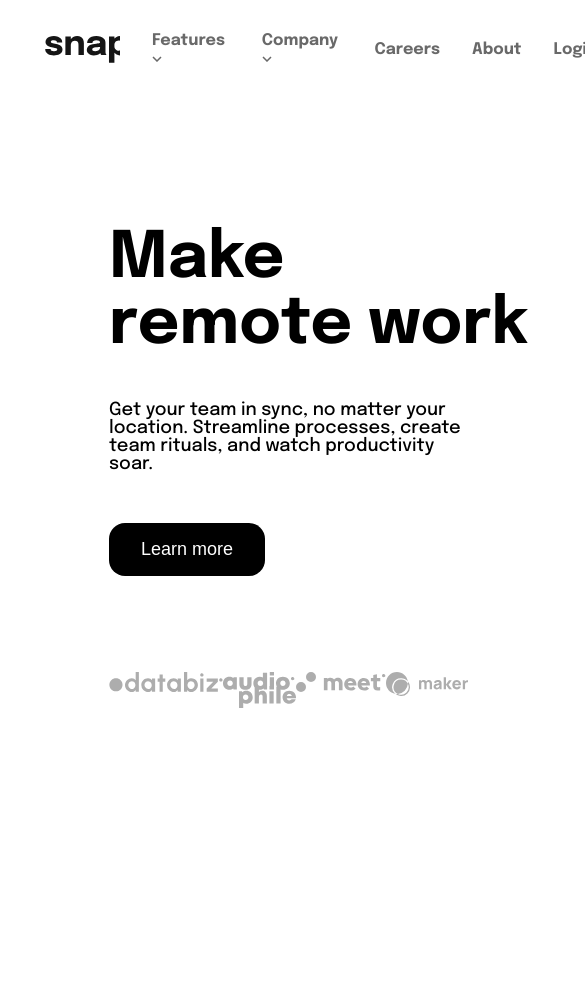
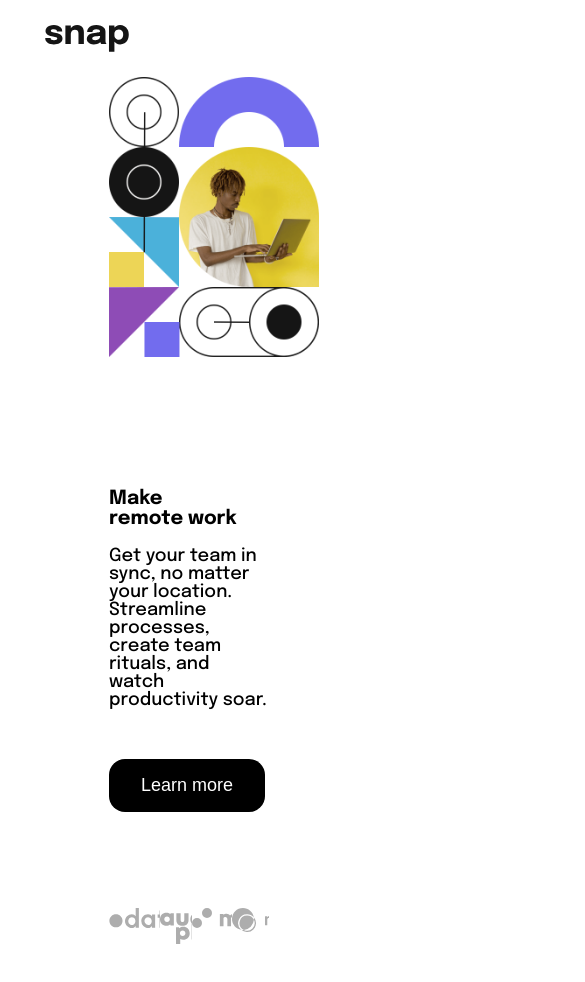
Before and after one commit to Dseals82/frontend-mentor-challenge, a React (Create React App) app: page / in a window 390 px wide. Shown: the top 982 px of the page, 585 px wide, since content can reach past the window. Before the commit the page ends 844 px from the top, so only its background shows below. Built offline with nearby package versions, Linux system fonts and the light colour scheme.

Commit message:
began initial implementation of responsive design

```diff
--- a/src/index.css
+++ b/src/index.css
@@ -5,6 +5,8 @@ body {
   margin: 0;
   box-sizing: border-box;
   padding: 0 45px 0 45px;
+  overflow-y: scroll;
+  overflow-x: hidden;
 }
 
 .grey-color {
@@ -58,28 +60,34 @@ body {
 
 .main-h1 {
   width: 100%;
-  font-size: 4rem;
+  font-size: 5vw;
   margin-top: 0;
 }
 
 .main-h1-make {
   width: 100%;
-  font-size: 4rem;
+  font-size: 5vw;
   font-weight: 700;
 }
 
 .main-left-container {
-  width: 100%;
+  max-width: 100%;
   margin: 8rem 0 0 0;
 }
 .main-right-container {
-  width: 100%;
+  min-width: 100%;
   padding: 25px;
 }
 
 .main-right-container img {
-  width: 70%;
+  /* width: 70%;
   height: auto;
+  max-height: fit-content; */
+  width: auto;
+  height: auto;
+  max-width: 70%;
+  min-height: 70%;
+
 }
 
 .main-p {
@@ -104,3 +112,24 @@ body {
   justify-content: space-between;
   padding: 0 140px 0 0;
 }
+
+@media screen and (max-width: 968px) {
+  .nav-links {
+    display: none;
+  }
+  .main {
+    display: flex;
+    flex-direction: column-reverse;
+  }
+
+  body {
+    overflow-x: none;
+    overflow-y: scroll;
+  }
+}
+
+@media screen and (max-width: 600px) {
+  .main-right-container {
+    padding: 0;
+  }
+}
```
